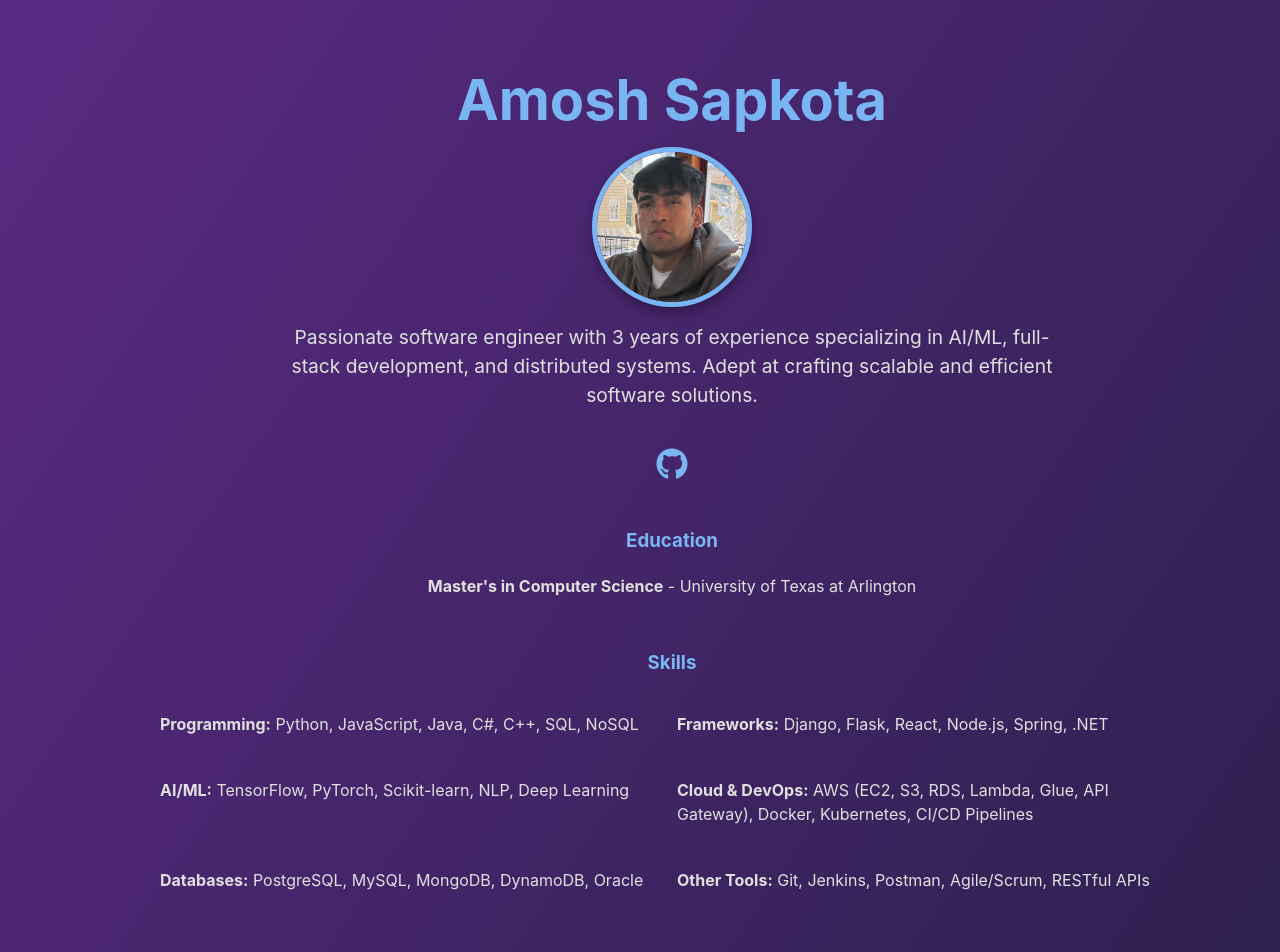
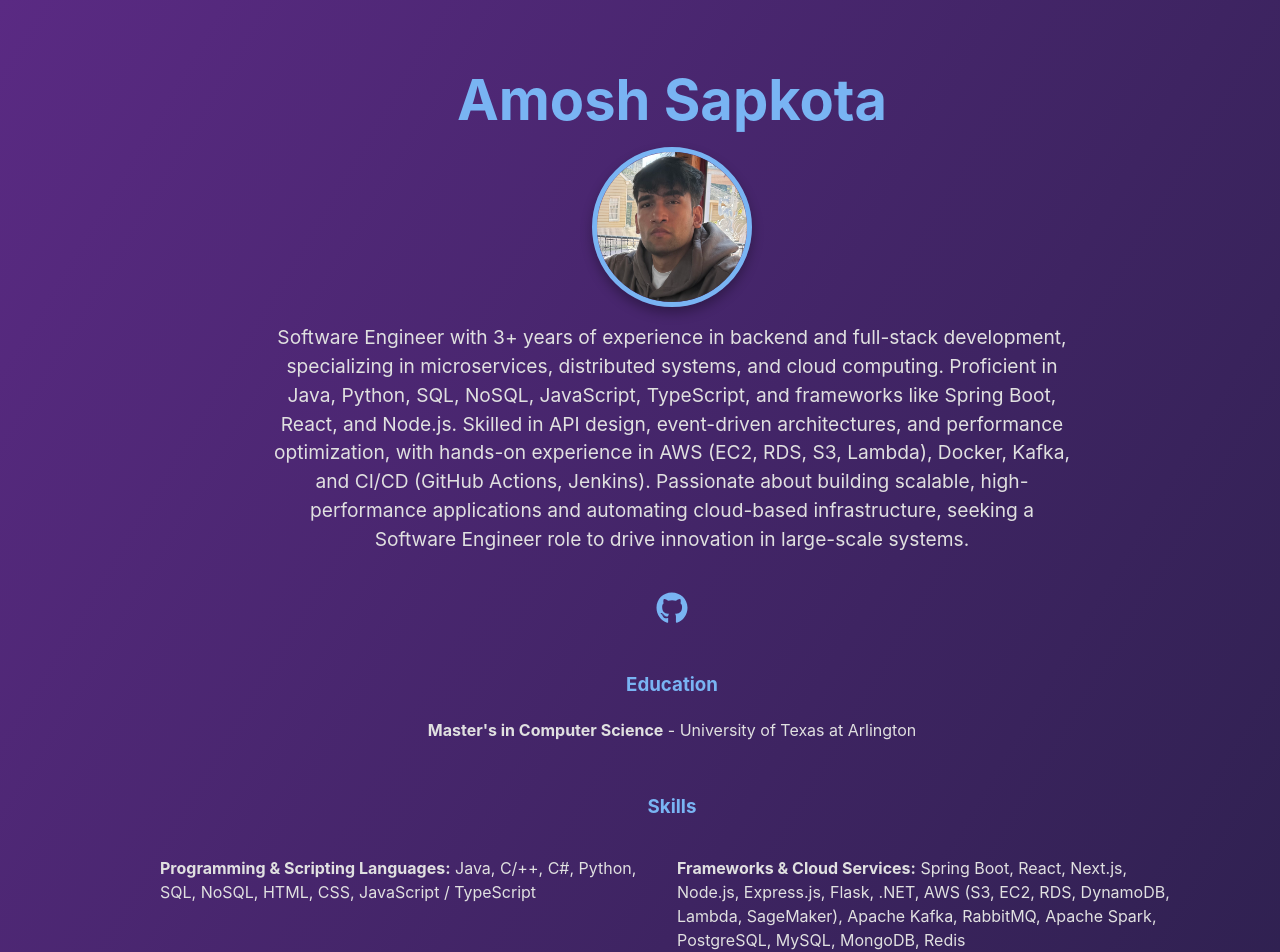
Before and after one commit to AmoshSapkota/portfolio, a React (Vite) app: page / in a window 1280 px wide. Shown: the top 952 px of the page. Built offline with nearby package versions, Linux system fonts and the light colour scheme.

Commit message:
Update App.jsx

```diff
--- a/src/App.jsx
+++ b/src/App.jsx
@@ -63,8 +63,7 @@ export default function Portfolio() {
           style={{ width: '150px', height: '150px', borderRadius: '50%', border: '5px solid #79B4F3', boxShadow: '0px 6px 12px rgba(0,0,0,0.3)' }}
         />
         <p style={{ fontSize: '1.2rem', color: '#E0E0E0', marginTop: '1rem', maxWidth: '800px', textAlign: 'center' }}>
-          Passionate software engineer with 3 years of experience specializing in AI/ML, full-stack development, and distributed systems.
-          Adept at crafting scalable and efficient software solutions.
+          Software Engineer with 3+ years of experience in backend and full-stack development, specializing in microservices, distributed systems, and cloud computing. Proficient in Java, Python, SQL, NoSQL, JavaScript, TypeScript, and frameworks like Spring Boot, React, and Node.js. Skilled in API design, event-driven architectures, and performance optimization, with hands-on experience in AWS (EC2, RDS, S3, Lambda), Docker, Kafka, and CI/CD (GitHub Actions, Jenkins). Passionate about building scalable, high-performance applications and automating cloud-based infrastructure, seeking a Software Engineer role to drive innovation in large-scale systems.
         </p>
         {/* Social Media Buttons */}
         <div style={{ display: 'flex', gap: '1rem', marginTop: '1rem' }}>
@@ -84,12 +83,11 @@ export default function Portfolio() {
         <div style={{ marginTop: '1rem', width: '80%', textAlign: 'center' }}>
           <h3 style={{ color: '#79B4F3' }}>Skills</h3>
           <div style={{ display: 'grid', gridTemplateColumns: '1fr 1fr', gap: '10px', textAlign: 'left', justifyContent: 'center' }}>
-            <p style={{ color: '#E0E0E0' }}><b>Programming:</b> Python, JavaScript, Java, C#, C++, SQL, NoSQL</p>
-            <p style={{ color: '#E0E0E0' }}><b>Frameworks:</b> Django, Flask, React, Node.js, Spring, .NET</p>
-            <p style={{ color: '#E0E0E0' }}><b>AI/ML:</b> TensorFlow, PyTorch, Scikit-learn, NLP, Deep Learning</p>
-            <p style={{ color: '#E0E0E0' }}><b>Cloud & DevOps:</b> AWS (EC2, S3, RDS, Lambda, Glue, API Gateway), Docker, Kubernetes, CI/CD Pipelines</p>
-            <p style={{ color: '#E0E0E0' }}><b>Databases:</b> PostgreSQL, MySQL, MongoDB, DynamoDB, Oracle</p>
-            <p style={{ color: '#E0E0E0' }}><b>Other Tools:</b> Git, Jenkins, Postman, Agile/Scrum, RESTful APIs</p>
+            <p style={{ color: '#E0E0E0' }}><b>Programming & Scripting Languages:</b> Java, C/++, C#, Python, SQL, NoSQL, HTML, CSS, JavaScript / TypeScript</p>
+            <p style={{ color: '#E0E0E0' }}><b>Frameworks & Cloud Services:</b> Spring Boot, React, Next.js, Node.js, Express.js, Flask, .NET, AWS (S3, EC2, RDS, DynamoDB, Lambda, SageMaker), Apache Kafka, RabbitMQ, Apache Spark, PostgreSQL, MySQL, MongoDB, Redis</p>
+            <p style={{ color: '#E0E0E0' }}><b>AI / ML Tech Stack:</b> TensorFlow, PyTorch, Scikit-learn, Keras, OpenAI API, Transformers</p>
+            <p style={{ color: '#E0E0E0' }}><b>Developer Tools & CI/CD:</b> Git, Jenkins, Docker, Kubernetes, Maven, JUnit, Postman, Ansible, Terraform</p>
+            <p style={{ color: '#E0E0E0' }}><b>Methodologies:</b> Agile, CI/CD, Microservices Architecture, Serverless, APIs (REST, GraphQL, gRPC, WebSockets)</p>
           </div>
         </div>
       </motion.div>
```
